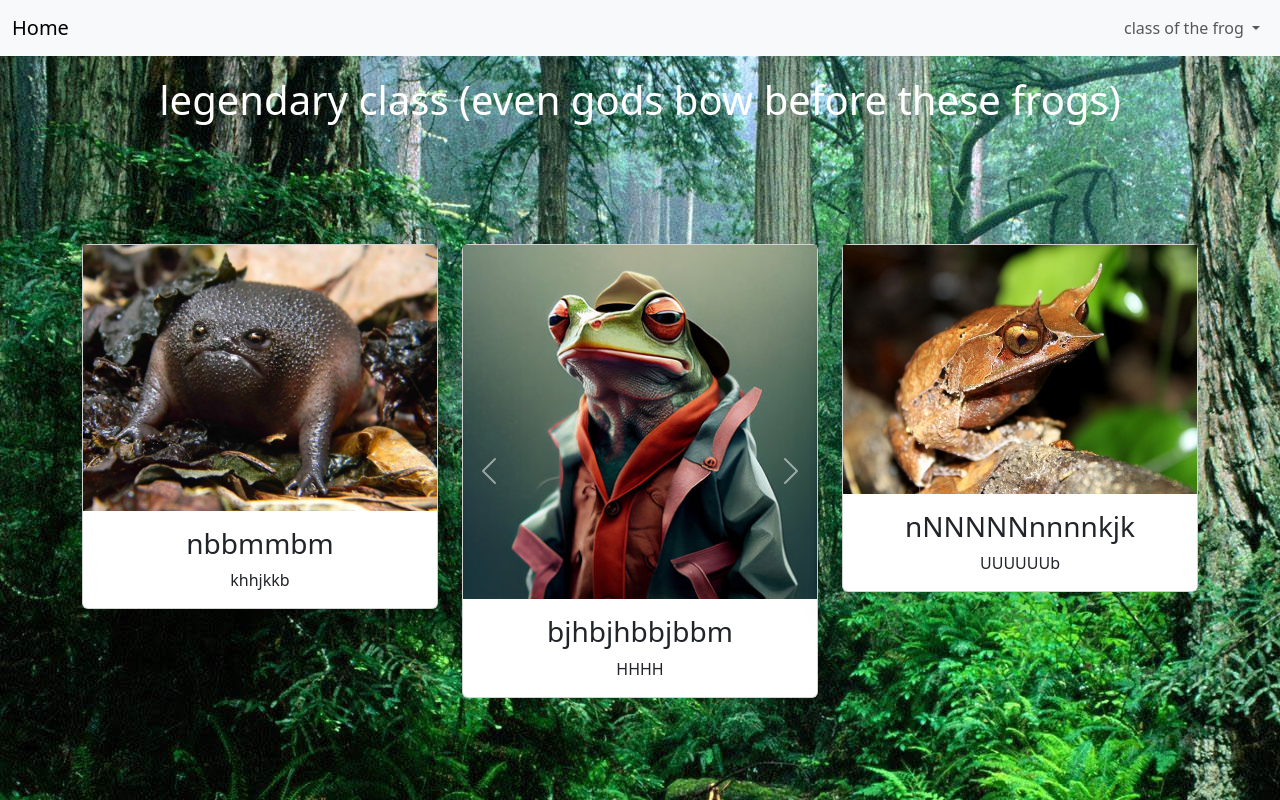
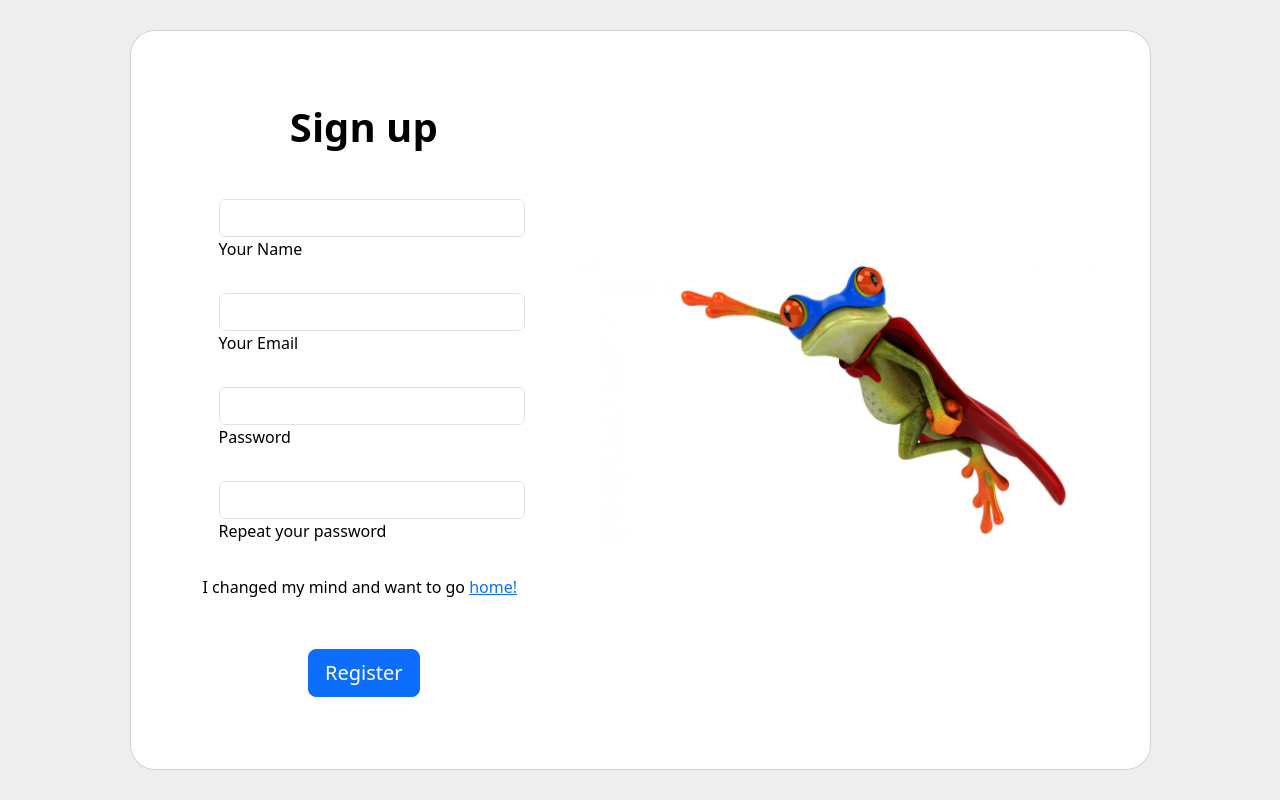
Before and after one commit to pslib-cz/2022-p1a-web-vlastni-bootstrap-davidherman1, a plain HTML site: page froglover.html in a window 1280 px wide. Shown: the top 800 px of the page. Drawn offline with nearby package versions, Linux system fonts and the light colour scheme.

Commit message:
uz jenom kousek

```diff
--- a/froglover.html
+++ b/froglover.html
@@ -1,6 +1,6 @@
 <!DOCTYPE html>
 <html lang="en">
-<head>
+  <head>
     <meta charset="utf-8" />
     <meta name="viewport" content="width=device-width, initial-scale=1" />
     <title>Bootstrap demo</title>
@@ -11,145 +11,104 @@
       crossorigin="anonymous"
     />
   </head>
-  <body style="background-image:url(images/ranforestlegendarytrue.jpg)">
-    <header>
+  <body>
+    <section class="vh-100" style="background-color: #eee">
+      <div class="container h-100">
+        <div class="row d-flex justify-content-center align-items-center h-100">
+          <div class="col-lg-12 col-xl-11">
+            <div class="card text-black" style="border-radius: 25px">
+              <div class="card-body p-md-5">
+                <div class="row justify-content-center">
+                  <div class="col-md-10 col-lg-6 col-xl-5 order-2 order-lg-1">
+                    <p class="text-center h1 fw-bold mb-5 mx-1 mx-md-4 mt-4">
+                      Sign up
+                    </p>
 
-        <nav class="navbar navbar-expand-lg bg-body-tertiary">
-        <div class="container-fluid">
-          <a class="navbar-brand" href="index.html" >Home</a>
+                    <form class="mx-1 mx-md-4">
+                      <div class="d-flex flex-row align-items-center mb-4">
+                        <i class="fas fa-user fa-lg me-3 fa-fw"></i>
+                        <div class="form-outline flex-fill mb-0">
+                          <input
+                            type="text"
+                            id="form3Example1c"
+                            class="form-control"
+                          />
+                          <label class="form-label" for="form3Example1c"
+                            >Your Name</label
+                          >
+                        </div>
+                      </div>
 
-            <button
-              class="navbar-toggler"
-              type="button"
-              data-bs-toggle="collapse"
-              data-bs-target="#navbarSupportedContent"
-              aria-controls="navbarSupportedContent"
-              aria-expanded="false"
-              aria-label="Toggle navigation"
-            >
-              <span class="navbar-toggler-icon"></span>
-            </button>
-            <div class="d-flex justify-content-center">
-            <div class="collapse navbar-collapse" id="navbarSupportedContent">
-              <ul class="navbar-nav me-auto mb-2 mb-lg-0">
-                <li class="nav-item dropdown">
-                  <a
-                    class="nav-link dropdown-toggle"
-                    href="#"
-                    role="button"
-                    data-bs-toggle="dropdown"
-                    aria-expanded="false"
+                      <div class="d-flex flex-row align-items-center mb-4">
+                        <i class="fas fa-envelope fa-lg me-3 fa-fw"></i>
+                        <div class="form-outline flex-fill mb-0">
+                          <input
+                            type="email"
+                            id="form3Example3c"
+                            class="form-control"
+                          />
+                          <label class="form-label" for="form3Example3c"
+                            >Your Email</label
+                          >
+                        </div>
+                      </div>
+
+                      <div class="d-flex flex-row align-items-center mb-4">
+                        <i class="fas fa-lock fa-lg me-3 fa-fw"></i>
+                        <div class="form-outline flex-fill mb-0">
+                          <input
+                            type="password"
+                            id="form3Example4c"
+                            class="form-control"
+                          />
+                          <label class="form-label" for="form3Example4c"
+                            >Password</label
+                          >
+                        </div>
+                      </div>
+
+                      <div class="d-flex flex-row align-items-center mb-4">
+                        <i class="fas fa-key fa-lg me-3 fa-fw"></i>
+                        <div class="form-outline flex-fill mb-0">
+                          <input
+                            type="password"
+                            id="form3Example4cd"
+                            class="form-control"
+                          />
+                          <label class="form-label" for="form3Example4cd"
+                            >Repeat your password</label
+                          >
+                        </div>
+                      </div>
+                      <p>
+                        I changed my mind and want to go
+                        <a href="index.html">home!</a>
+                      </p>
+                      <div
+                        class="d-flex justify-content-center mx-4 mb-3 mb-lg-4"
+                        style="margin-top: 50px"
+                      >
+                        <button type="button" class="btn btn-primary btn-lg">
+                          Register
+                        </button>
+                      </div>
+                    </form>
+                  </div>
+                  <div
+                    class="col-md-10 col-lg-6 col-xl-7 d-flex align-items-center order-1 order-lg-2"
                   >
-                    class of the frog
-                  </a>
-                  <ul class="dropdown-menu">
-                    <li>
-                      <a class="dropdown-item" href="common.html"
-                        >common</a>
-                    </li>
-                    <li><hr class="dropdown-divider" /></li>
-                    <li>
-                      <a class="dropdown-item" href="rare.html">rare</a>
-                    </li>
-                  </ul>
-                </li>
-              </ul>
-            </div>
-          </div>
-        </div>
-        </div>
-    </div>
-      </nav>
-      </header>
-      <main>
-<section class="section-1">
-  <div class="container text-center" style="margin-top: 20px;">
-    <h1 class="text-white">
-      legendary class (even gods bow before these frogs)
-    </h1>
-  </div>
-  <div class="container text-center" style="margin-top: 120px;">
-  <div class="team row" >
-    <div class="col-md-4 col-12 text-center">
-      <div class="card mr-2 d-inline-block shadow-lg">
-        <div class="card-img-top">
-          <img src="images/legendaryfrog1.jpg" alt="frog" class="img-fluid">
-        </div>
-        <div class="card-body">
-          <h3 class="card-title">nbbmmbm</h3>
-          <p class="card-text">khhjkkb</p>
-        </div>
-      </div>
-    </div>
-   <div class="col-md-4">
-    <div id="carouselExample" class="carousel slide">
-      <div class="carousel-inner">
-        <div class="carousel-item active text-center">
-          <div class="card mr-2 d-inline-block shadow-lg">
-            <div class="card-img-top">
-              <img src="images/legendaryfrog3.jpg" alt="frog" class="img-fluid">
-            </div>
-            <div class="card-body">
-              <h3 class="card-title">bjhbjhbbjbbm</h3>
-              <p class="card-text">HHHH</p>
-            </div>
-          </div>
-        </div>
-        <div class="carousel-item text-center">
-          <div class="card mr-2 d-inline-block shadow-lg">
-            <div class="card-img-top">
-              <img src="images/legendaryfrog4.jpg" alt="frog" class="img-fluid">
-            </div>
-            <div class="card-body">
-              <h3 class="card-title">PPPmbm</h3>
-              <p class="card-text">HHHH</p>
-            </div>
-          </div>
-        </div><button class="carousel-control-prev" type="button" data-bs-target="#carouselExample" data-bs-slide="prev">
-            <span class="carousel-control-prev-icon" aria-hidden="true"></span>
-            <span class="visually-hidden">Previous</span>
-          </button>
-          <button class="carousel-control-next" type="button" data-bs-target="#carouselExample" data-bs-slide="next">
-            <span class="carousel-control-next-icon" aria-hidden="true"></span>
-            <span class="visually-hidden">Next</span>
-          </button>
-      </div>
-    </div>
-   </div>
-   <div class="col-md-4 col-12">
-    <div class="card mr-2 d-inline-block shadow-lg">
-      <div class="card-img-top">
-        <img src="images/legendaryfrog2.jpg" alt="frog" class="img-fluid">
-      </div>
-      <div class="card-body">
-        <h3 class="card-title">nNNNNNnnnnkjk</h3>
-        <p class="card-text">UUUUUUb</p>
-      </div>
-    </div>
-  </div>
-    </div>
-  </div>
-  <footer>
-    <div class="container-fluid"style="margin-top: 350px;">
-      <div class="row text-left">
-        <div class="col-md-5 col-md-5">
-          <h2 class="text-white">Něco o nás</h2>
-          <p class="text-white">Klasický text v zápatí</p>
-          <p class="pt-4 text-white">víc klasického textu, který se vyskytuje v zápatí</p>
-        </div>
-        <div class="col-md-5">
-          <h4 class="text-white">Bla bla bla</h4>
-          <p class="text-white">Klasický text v zápatí</p>
-          <form class="form-inline">
-            <div class="col pl-0">
-              <div class="input-group pr-5">
-                <input type="text" class="form-control bg-dark text-white" placeholder="email">
-                <div class="input-group-prepend">
-                  <div class="input-group-text">
-                    <h4>email</h4>
+                    <img
+                      src="images/registerfrog.jpg"
+                      class="img-fluid"
+                      alt="Sample image"
+                    />
                   </div>
                 </div>
               </div>
             </div>
-          </form>
+          </div>
         </div>
+      </div>
+    </section>
+  </body>
+</html>
```
Also changed, not shown: common.html (+8 -8 lines), index.html (+14 -9 lines), legendary.html (+6 -7 lines), rare.html (+5 -5 lines), images/commonfrog3.jpg (added), images/commonfrog4.jpg (added), images/registerfrog.jpg (added).
